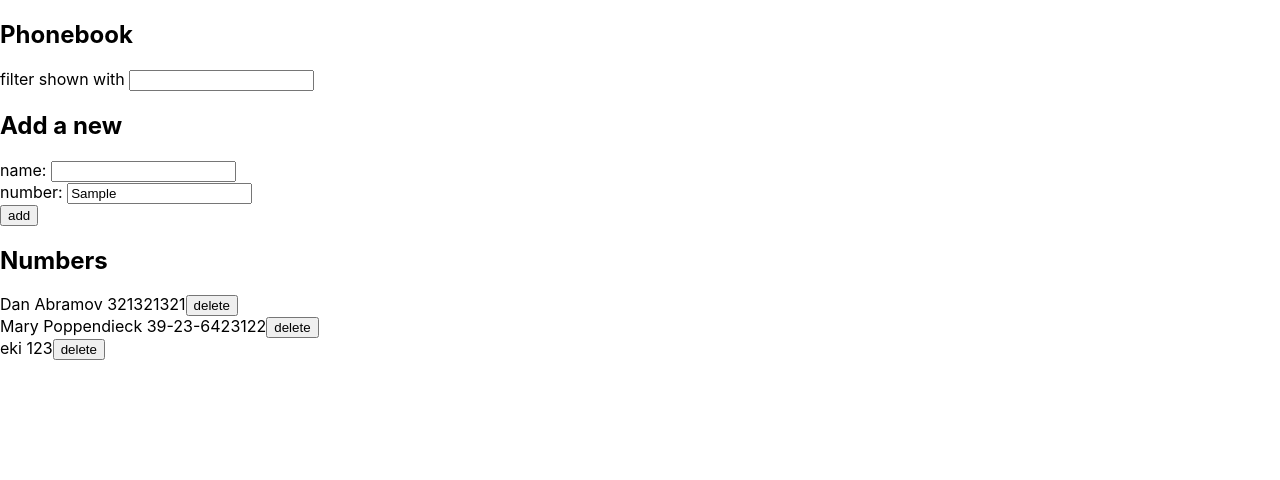
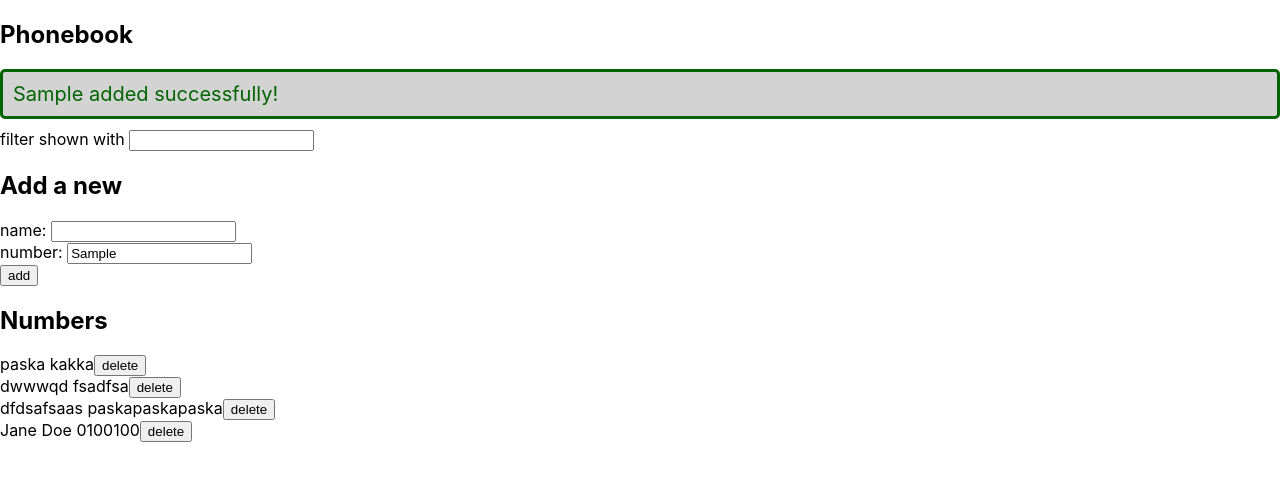
Before and after one commit to evahteri/Full-Stack-Open, a React (Create React App) app in the folder Osa2/puhelinluettelo/: page / in a window 1280 px wide. Both pictures are taken after typing "Sample", "Sample" into the empty fields and a click on the button "add". Shown: the top 480 px of the page. Built offline with nearby package versions, Linux system fonts and the light colour scheme; no server answers; data requests are answered from the project's data file.

Commit message:
2.16 done

```diff
--- a/Osa2/puhelinluettelo/db.json
+++ b/Osa2/puhelinluettelo/db.json
@@ -1,19 +1,19 @@
 {
   "persons": [
     {
-      "name": "Dan Abramov",
-      "number": "321321321",
-      "id": 3
+      "name": "paska",
+      "number": "kakka",
+      "id": 14
     },
     {
-      "name": "Mary Poppendieck",
-      "number": "39-23-6423122",
-      "id": 4
+      "name": "dwwwqd",
+      "number": "fsadfsa",
+      "id": 15
     },
     {
-      "name": "eki",
-      "number": "123",
-      "id": 11
+      "name": "dfdsafsaas",
+      "number": "paskapaskapaska",
+      "id": 16
     }
   ]
 }
--- a/Osa2/puhelinluettelo/src/App.js
+++ b/Osa2/puhelinluettelo/src/App.js
@@ -1,5 +1,7 @@
 import { useState, useEffect } from 'react'
 import personService from './services/persons'
+import Notification from './components/Notification'
+import ErrorNotification from './components/ErrorNotification'
 
 const Person = (props) => {
   return (
@@ -52,6 +54,8 @@ const App = () => {
   const [newNumber, setNewNumber] = useState('')
   const [newFilter, setNewFilter] = useState('')
   const [persons, setPersons] = useState([])
+  const [successMessage, setSuccessMessage] = useState(null)
+  const [errorMessage, setErrorMessage] = useState(null)
 
   useEffect(() => {
     personService.getAll()
@@ -72,6 +76,16 @@ const App = () => {
       returnedPerson => {
         setPersons(persons.map(p => p.id !== person.id ? p: returnedPerson))
       }
+    ).catch(
+      error => {setErrorMessage(
+        `Information of ${person.name} was already deleted from the server`
+      )
+      setTimeout( () => {
+        setErrorMessage(null)
+      }, 5000 )
+      console.log("error")
+      setPersons(persons.filter(p => p.id !== person.id))
+    }
     )
   }
 
@@ -93,6 +107,12 @@ const App = () => {
         }
       )
     }
+    setSuccessMessage(
+      `${newName} added successfully!`
+    )
+    setTimeout( () => {
+      setSuccessMessage(null)
+    }, 5000 )
     setNewName('')
   }
 
@@ -101,8 +121,24 @@ const App = () => {
     (
       personService.removePerson(person.id).then(
         setPersons(persons.filter(name => name.id !== person.id))
+      ).catch(
+        error => {setErrorMessage(
+          `Information of ${person.name} was already deleted from the server`
+        )
+        setTimeout( () => {
+          setErrorMessage(null)
+        }, 5000 )
+        console.log("error")
+        setPersons(persons.filter(p => p.id !== person.id))
+      }
       )
     )
+    setSuccessMessage(
+      `${person.name} deleted successfully!`
+    )
+    setTimeout( () => {
+      setSuccessMessage(null)
+    }, 5000 )
   }
 
   const handleNameChange = (event) => {
@@ -122,6 +158,8 @@ const App = () => {
   return (
     <div>
       <h2>Phonebook</h2>
+      <Notification message={successMessage} />
+      <ErrorNotification message={errorMessage} />
       <Filter value={newFilter} handleChange={handleFilterChange} />
       <h2>
         Add a new
--- /dev/null
+++ b/Osa2/puhelinluettelo/src/components/ErrorNotification.js
@@ -0,0 +1,13 @@
+const ErrorNotification = ({ message }) => {
+    if (message === null) {
+        return null
+      }
+
+      return (
+        <div className="error">
+          {message}
+        </div>
+      )
+    }
+
+    export default ErrorNotification
--- /dev/null
+++ b/Osa2/puhelinluettelo/src/components/Notification.js
@@ -0,0 +1,13 @@
+const Notification = ({ message }) => {
+    if (message === null) {
+      return null
+    }
+
+    return (
+      <div className="success">
+        {message}
+      </div>
+    )
+  }
+
+  export default Notification
--- a/Osa2/puhelinluettelo/src/index.css
+++ b/Osa2/puhelinluettelo/src/index.css
@@ -11,3 +11,24 @@ code {
   font-family: source-code-pro, Menlo, Monaco, Consolas, 'Courier New',
     monospace;
 }
+
+
+.success {
+  color: darkgreen;
+  background: lightgrey;
+  font-size: 20px;
+  border-style: solid;
+  border-radius: 5px;
+  padding: 10px;
+  margin-bottom: 10px;
+}
+
+.error {
+  color: darkred;
+  background: lightgrey;
+  font-size: 20px;
+  border-style: solid;
+  border-radius: 5px;
+  padding: 10px;
+  margin-bottom: 10px;
+}
--- a/Osa2/puhelinluettelo/src/services/persons.js
+++ b/Osa2/puhelinluettelo/src/services/persons.js
@@ -3,7 +3,12 @@ const baseUrl = 'http://localhost:3001/persons'
 
 const getAll = () => {
     const request = axios.get(baseUrl)
-    return request.then(response => response.data)
+    const fakePerson ={
+        id: 10000,
+        name: "Jane Doe",
+        number: "0100100"
+    }
+    return request.then(response => response.data.concat(fakePerson))
 }
 
 const addPerson = newObject => {
```
